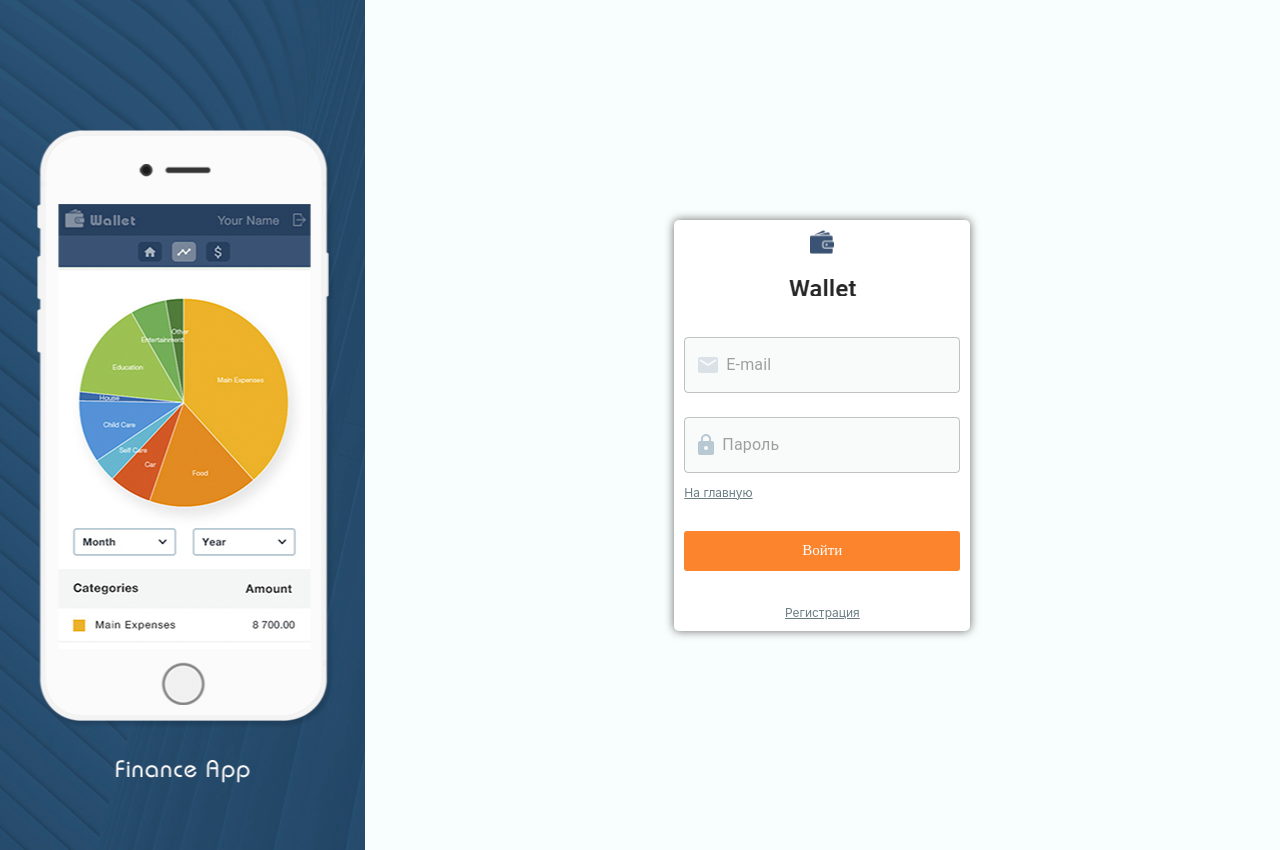
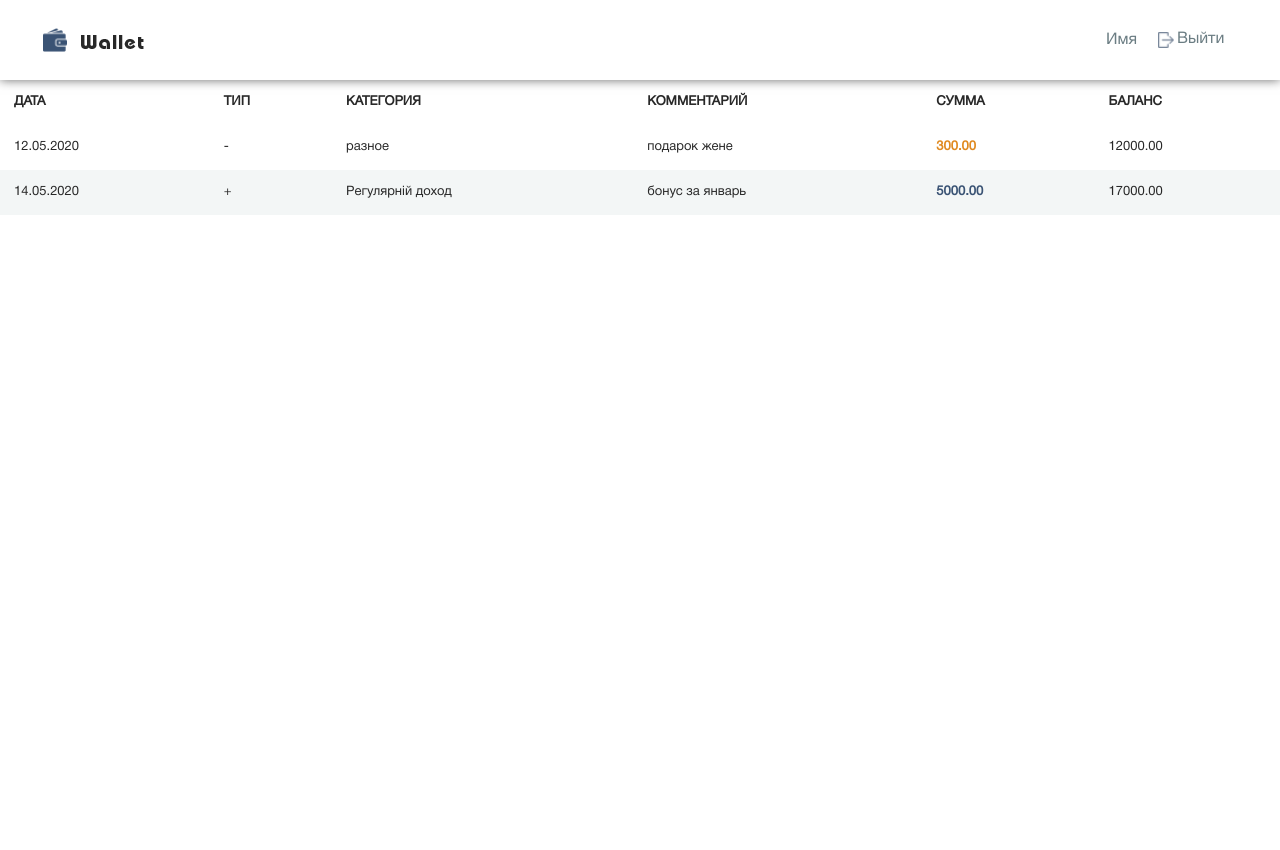
Before and after one commit to IP777/wallet_bank_system, a React (Create React App) app: page / in a window 1280 px wide. Before the commit this address led to /login. After the commit the page ends 800 px from the top, so only its background shows below. Built offline with nearby package versions, Linux system fonts and the light colour scheme.

Commit message:
rout edit

```diff
--- a/src/App.js
+++ b/src/App.js
@@ -29,10 +29,10 @@ const App = ({ authenticated }) => {
 			}
 		>
 			<Switch>
-				{/* <Route path="/" exact component={AsyncHome} > */}
-				<Route path="/" exact>
+				<Route path="/" exact component={AsyncHome} />
+				{/* <Route path="/" exact>
 					{authenticated ? <AsyncHome /> : <Redirect to="/login" />}
-				</Route>
+				</Route> */}
 				<Route path="/statistics" component={AsyncStatistics} />
 				<Route path="/registration" component={AsyncRegistration} />
 				<Route path="/login" component={AsyncLogin} />
```
